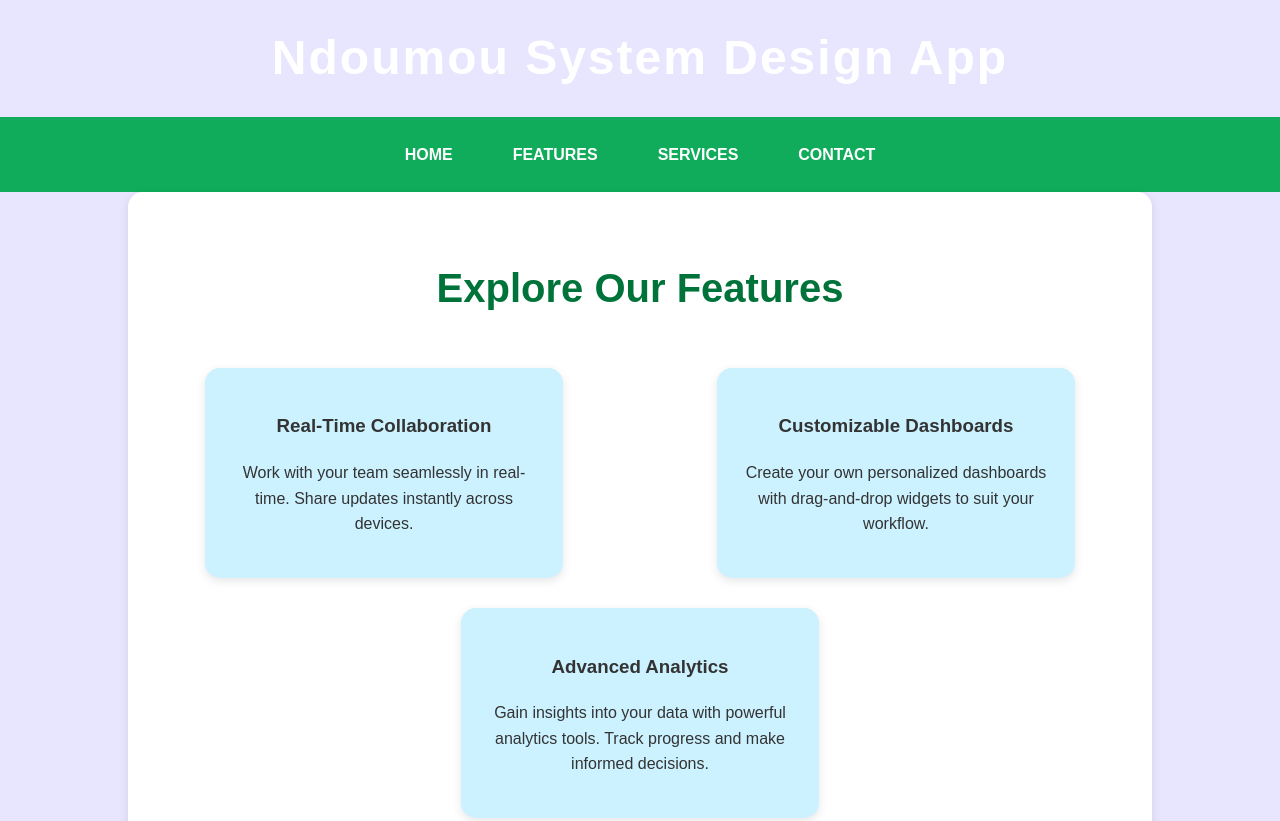
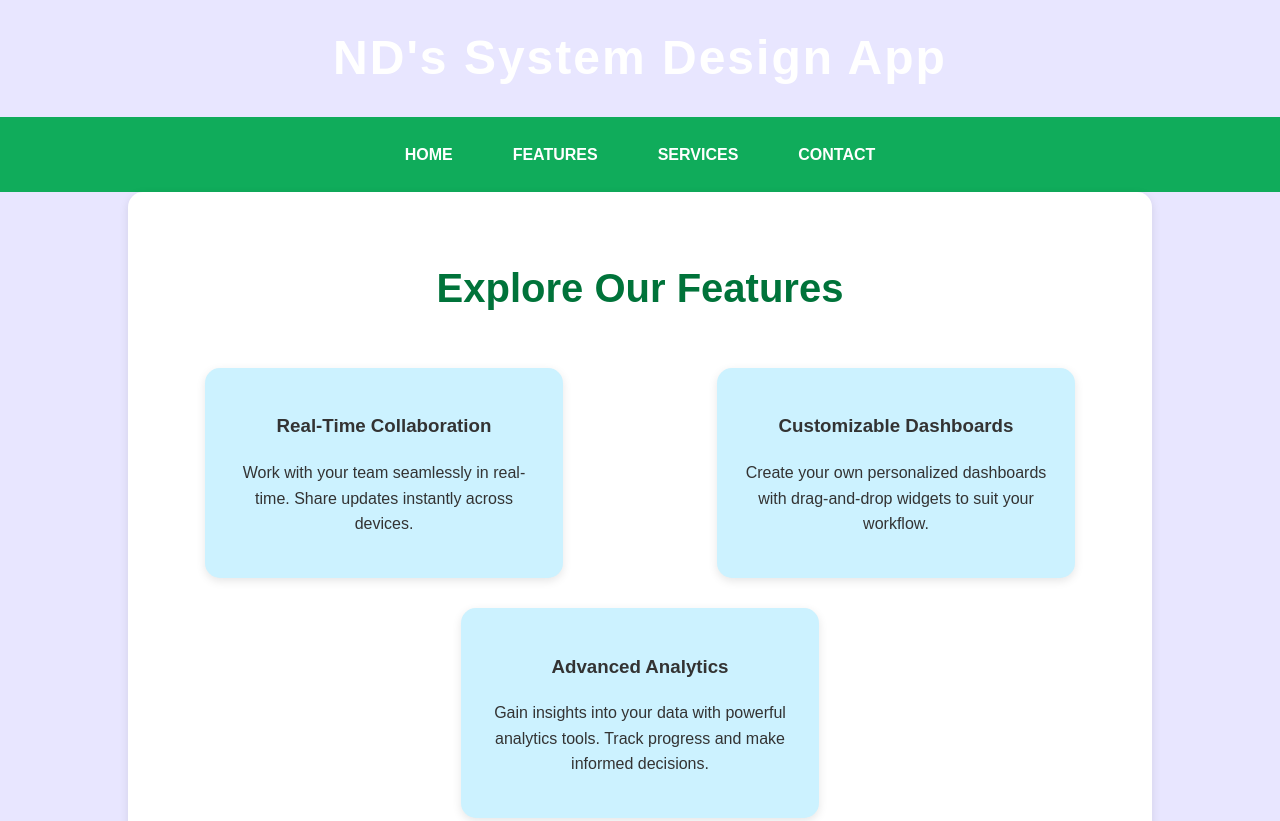
Before and after one commit to andoumou/devopsdemorepo, a plain HTML site: page index.html in a window 1280 px wide. Shown: the top 821 px of the page. Drawn offline with Linux system fonts and the light colour scheme.

Commit message:
Update index.html

```diff
--- a/index.html
+++ b/index.html
@@ -3,7 +3,7 @@
 <head>
     <meta charset="UTF-8">
     <meta name="viewport" content="width=device-width, initial-scale=1.0">
-    <title>AchilleNdoumou System Design App !!</title>
+    <title>Web System Design App !!</title>
     <style>
         body {
             font-family: 'Arial', sans-serif;
@@ -110,7 +110,7 @@
 
     <header>
         <div class="container">
-            <h1>Ndoumou System Design App</h1>
+            <h1>ND's System Design App</h1>
         </div>
     </header>
 
```
